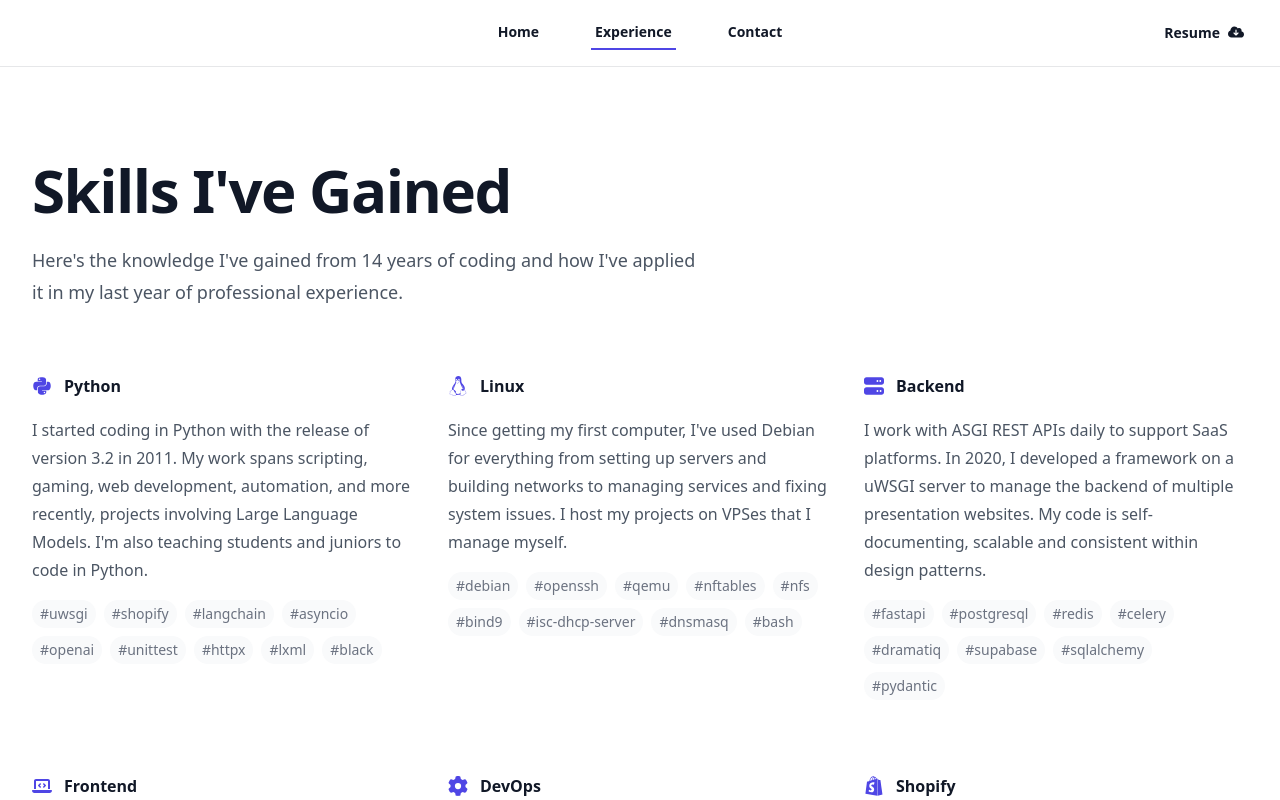
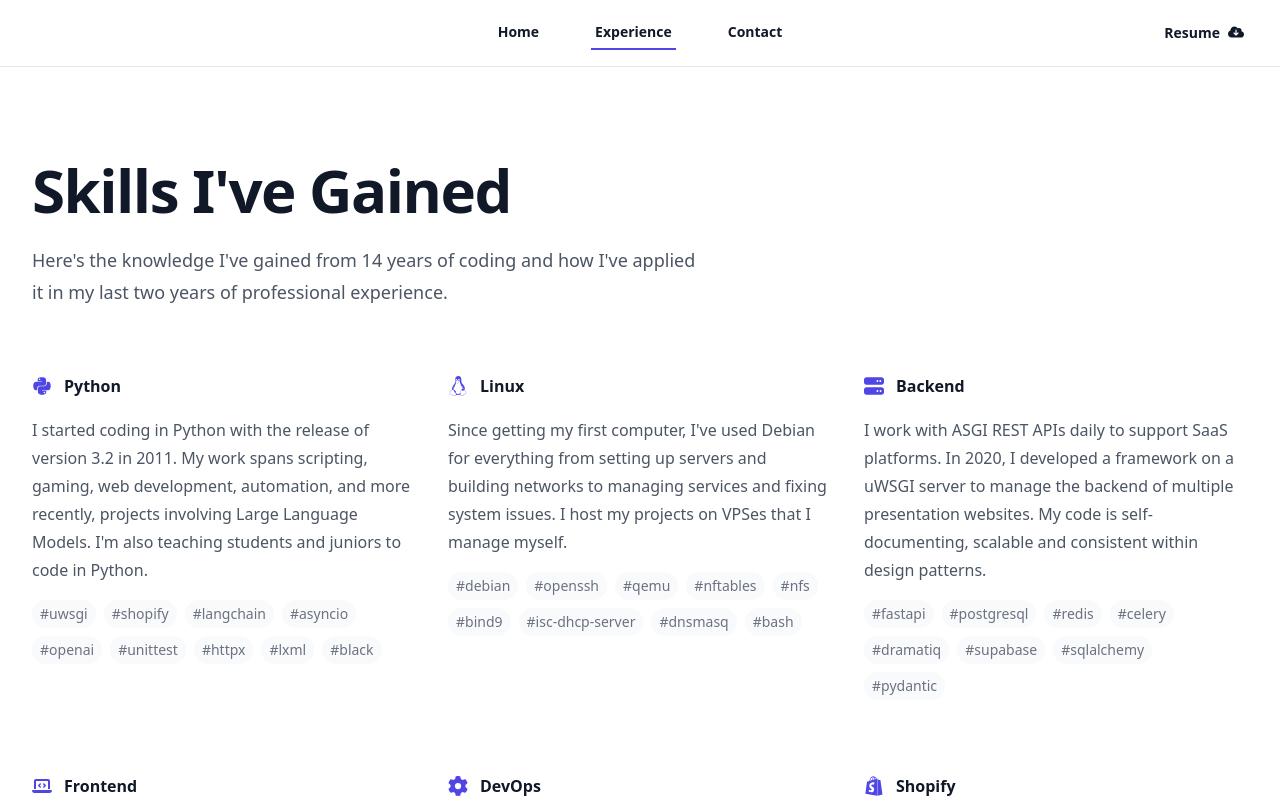
Before and after one commit to luca-matei/lucamatei.eu, a Next.js app: page /experience in a window 1280 px wide. Shown: the top 800 px of the page. Built offline with nearby package versions, Linux system fonts and the light colour scheme.

Commit message:
fix: remove years of programming xp

```diff
--- a/src/app/(presentation-pages)/(home)/hero.tsx
+++ b/src/app/(presentation-pages)/(home)/hero.tsx
@@ -7,7 +7,7 @@ export default function Hero() {
     title: () => {
       return <>Hi, I&apos;m Luca,<br /><span className="text-indigo-600">Python Developer</span></>
     },
-    description: "Experienced impact-driven developer specializing in B2B startup environments. 14 years of programming experience, creator of open-source IaC tool, WSGI web framework, and utility-first CSS library. Authored technical guides for various software products. Proficient in Python, FastAPI, TypeScript, Next.js, PostgreSQL, Redis, Shopify, and Linux. Mentor for students and junior developers in procedural programming, web development, and LLMs. Open-source contributor to Pydantic. Built high-throughput e-commerce products in global, agile teams. Certified ScrumMaster with multiple Coursera certifications in full-stack development, AI, and Rust. Pursuing AWS certification.",
+    description: "Experienced impact-driven developer specializing in B2B startup environments. Creator of open-source IaC tool, WSGI web framework, and utility-first CSS library. Authored technical guides for various software products. Proficient in Python, FastAPI, TypeScript, Next.js, PostgreSQL, Redis, Shopify, and Linux. Mentor for students and junior developers in procedural programming, web development, and LLMs. Open-source contributor to Pydantic. Built high-throughput e-commerce products in global, agile teams. Certified ScrumMaster with multiple Coursera certifications in full-stack development, AI, and Rust. Pursuing AWS certification.",
   }
 
   return (
--- a/src/app/(presentation-pages)/experience/skills.tsx
+++ b/src/app/(presentation-pages)/experience/skills.tsx
@@ -50,7 +50,7 @@ const skills = [
 export default function Skills() {
   const content = {
     title: "Skills I've Gained",
-    description: "Here's the knowledge I've gained from 14 years of coding and how I've applied it in my last year of professional experience.",
+    description: "Here's the knowledge I've gained from 14 years of coding and how I've applied it in my last two years of professional experience.",
   }
   return (
     <>
--- a/src/app/layout.tsx
+++ b/src/app/layout.tsx
@@ -8,7 +8,7 @@ const inter = Inter({ subsets: ["latin"] });
 
 export const metadata: Metadata = {
   title: "Luca Matei's Portfolio | Python Developer",
-  description: "Experienced impact-driven developer specializing in B2B startup environments. 14 years of programming experience, creator of open-source IaC tool, WSGI web framework, and utility-first CSS library. Authored technical guides for various software products. Proficient in Python, FastAPI, TypeScript, Next.js, PostgreSQL, Redis, Shopify, and Linux. Mentor for students and junior developers in procedural programming, web development, and LLMs. Open-source contributor to Pydantic. Built high-throughput e-commerce products in global, agile teams. Certified ScrumMaster with multiple Coursera certifications in full-stack development, AI, and Rust. Pursuing AWS certification.",
+  description: "Experienced impact-driven developer specializing in B2B startup environments. Creator of open-source IaC tool, WSGI web framework, and utility-first CSS library. Authored technical guides for various software products. Proficient in Python, FastAPI, TypeScript, Next.js, PostgreSQL, Redis, Shopify, and Linux. Mentor for students and junior developers in procedural programming, web development, and LLMs. Open-source contributor to Pydantic. Built high-throughput e-commerce products in global, agile teams. Certified ScrumMaster with multiple Coursera certifications in full-stack development, AI, and Rust. Pursuing AWS certification.",
 };
 
 export default function RootLayout({
```
Also changed, not shown: 2 other files (tests, documents, lock files or other folders).
